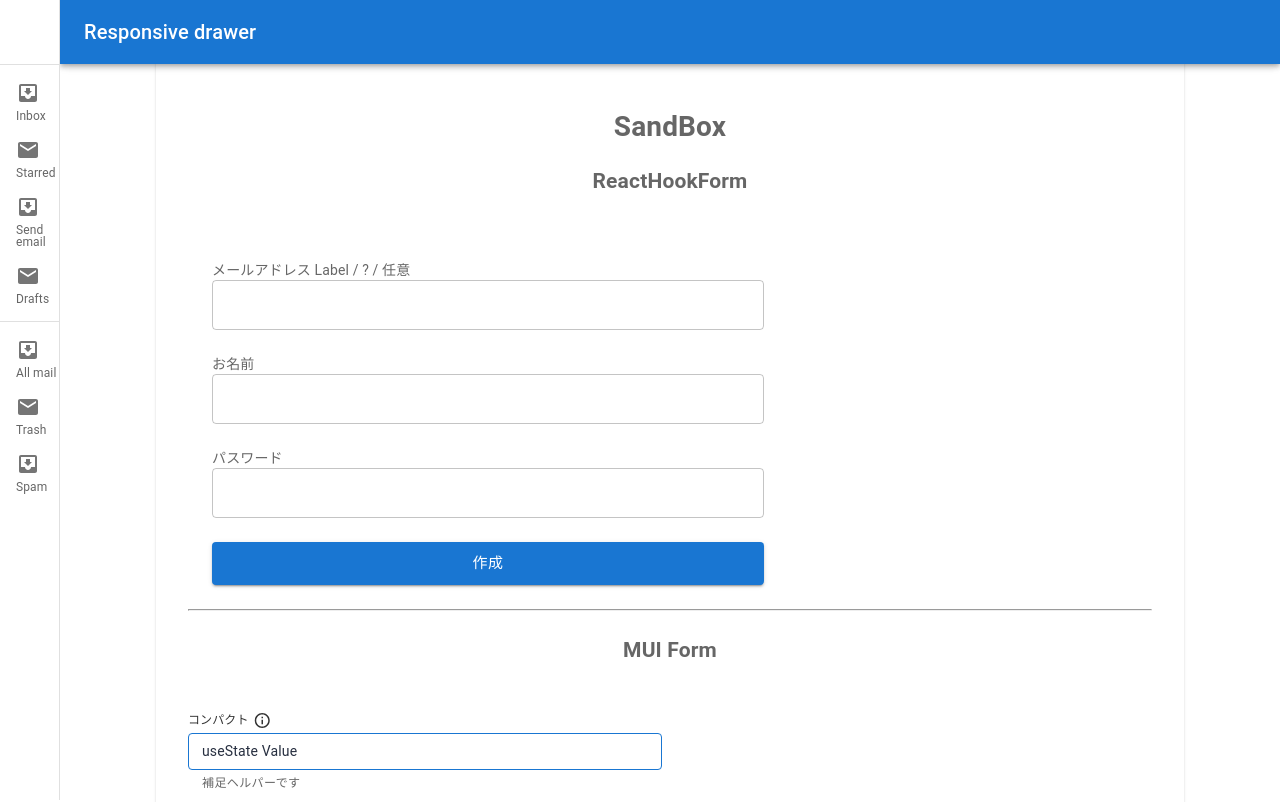
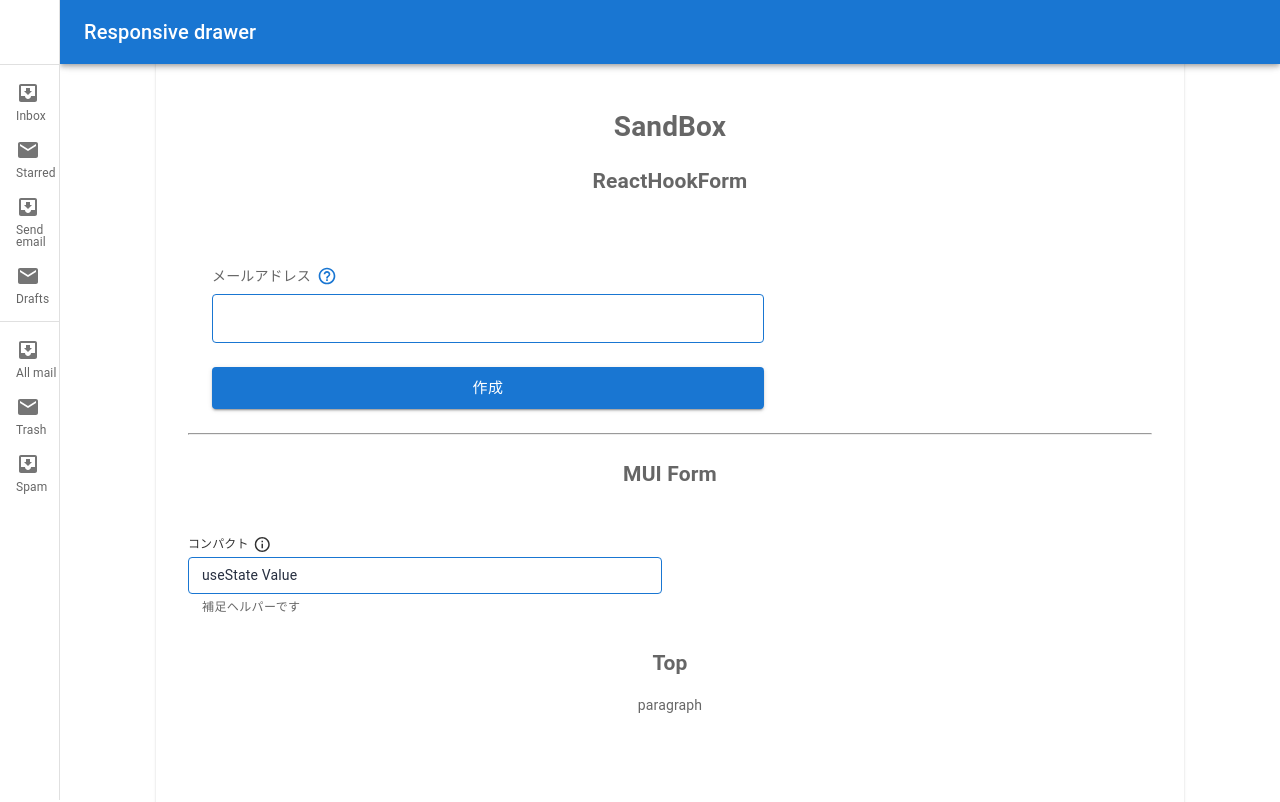
Before and after one commit to BoxPistols/MUI-SandBox_220430, a React (Create React App) app: page /sand-box in a window 1280 px wide. Shown: the top 802 px of the page. Built offline with nearby package versions, Linux system fonts and the light colour scheme.

Commit message:
半分切り出し

```diff
--- a/src/components/Form/ReactHookForm.tsx
+++ b/src/components/Form/ReactHookForm.tsx
@@ -1,5 +1,8 @@
-import React from 'react'
+import HelpOutlineIcon from '@mui/icons-material/HelpOutline'
+
+import React, { ElementType, FC, ReactNode } from 'react'
 import {
+  alpha,
   Button,
   Container,
   FormControl,
@@ -10,32 +13,9 @@ import {
   TextField,
 } from '@mui/material'
 import { SubmitHandler, useForm } from 'react-hook-form'
+import Tooltip, { TooltipProps, tooltipClasses } from '@mui/material/Tooltip'
 import { yupResolver } from '@hookform/resolvers/yup'
 import * as yup from 'yup'
-
-type Props = {
-  id?: string
-  htmlFor?: string
-  inLabelName?: string
-  labelTitle?: string
-  placeholder?: string
-  helperText?: string
-  size?: 'small' | 'medium' | undefined
-  tooltip?: boolean
-  // placement?: TooltipProps['placement']
-  value?: string
-  // TODO: 型付け
-  icon?: any
-  tooltipTitle?: any
-  onChangeValue?: any
-}
-
-// フォームの型
-interface SampleFormInput {
-  email: string
-  name: string
-  password: string
-}
 
 // バリデーションルール
 const schema = yup.object({
@@ -43,16 +23,16 @@ const schema = yup.object({
     .string()
     .required('必須です')
     .email('正しいメールアドレス入力してね'),
-  name: yup.string().required('必須です'),
-  password: yup
-    .string()
-    .required('必須です')
-    .min(6, '6文字以上で入力してください')
-    .matches(
-      // /^(?=.*[A-Za-z])(?=.*\d)(?=.*[@$!%*#?&])[A-Za-z\d@$!%*#?&].*$/,
-      /^(?=.*[A-Za-z])(?=.*\d)(?=.*[@$!%*#?&]).*$/,
-      'パスワードが弱いです。英数字、記号@$!%*#のいずれかを含めてください'
-    ),
+  // name: yup.string().required('必須です'),
+  // password: yup
+  //   .string()
+  //   .required('必須です')
+  //   .min(6, '6文字以上で入力してください')
+  //   .matches(
+  //     // /^(?=.*[A-Za-z])(?=.*\d)(?=.*[@$!%*#?&])[A-Za-z\d@$!%*#?&].*$/,
+  //     /^(?=.*[A-Za-z])(?=.*\d)(?=.*[@$!%*#?&]).*$/,
+  //     'パスワードが弱いです。英数字、記号@$!%*#のいずれかを含めてください'
+  //   ),
 })
 
 //  Custom Label
@@ -66,11 +46,71 @@ const CustomLabel = styled(InputLabel)(({ theme }) => ({
 //  Custom Input Form
 const CustomInput = styled(TextField)(({ theme }) => ({
   '.MuiInputBase-input.MuiOutlinedInput-input': {
-    padding: '0.85em',
+    padding: '0.8em',
+  },
+  '& .MuiOutlinedInput-root': {
+    '& fieldset': {
+      borderColor: theme.palette.primary.main,
+    },
+    '&:hover fieldset': {
+      borderColor: `${alpha(theme.palette.primary.main, 0.5)}`,
+    },
+    '&.Mui-focused fieldset': {
+      borderColor: `${alpha(theme.palette.primary.main, 1)}`,
+    },
+    // エラー表示
+    '&.Mui-error fieldset': {
+      borderColor: theme.palette.error.main,
+    },
+    '&.Mui-error:hover fieldset': {
+      borderColor: `${alpha(theme.palette.error.main, 0.5)}`,
+    },
+    '&.Mui-focused.Mui-error:hover fieldset': {
+      borderColor: `${alpha(theme.palette.error.main, 1)}`,
+    },
   },
 }))
 
-export const ReactHookForm = () => {
+// ToolTip
+
+// Types
+type Props = Partial<{
+  // children: ReactNode
+  id: string
+  htmlFor: string
+  formType: string
+  TooltipTitleIconComponent?: ReactNode
+  labelTitle: string
+  required: boolean
+
+  placeholder: string
+  helperText: string
+
+  size: 'small' | 'medium' | undefined
+  // tooltip: boolean
+  value: string
+  // placement: TooltipProps['placement']
+  // TODO: 型付け
+  icon: any
+  tooltipTitle: any
+  onChangeValue: any
+}>
+
+// フォームの型
+interface SampleFormInput {
+  email: string
+  name: string
+  password: string
+}
+
+export const ReactHookForm: FC<Props> = ({
+  id,
+  // children,
+  TooltipTitleIconComponent,
+  labelTitle,
+  required,
+  formType,
+}) => {
   const {
     register,
     handleSubmit,
@@ -78,6 +118,13 @@ export const ReactHookForm = () => {
   } = useForm<SampleFormInput>({
     resolver: yupResolver(schema),
   })
+  /**
+  const schema: OptionalObjectSchema<{
+    email: RequiredStringSchema<string | undefined, AnyObject>;
+    }, AnyObject, TypeOfShape<{
+    email: RequiredStringSchema<string | undefined, AnyObject>;
+  }>>
+  */
 
   // フォーム送信時の処理
   const onSubmit: SubmitHandler<SampleFormInput> = (data) => {
@@ -90,21 +137,42 @@ export const ReactHookForm = () => {
       <Container maxWidth="sm" sx={{ margin: 'auto', pt: 5 }}>
         <Stack spacing={3}>
           <FormControl>
-            <CustomLabel shrink htmlFor="mailAddress">
-              メールアドレス Label / ? / 任意
+            <CustomLabel shrink htmlFor={id}>
+              {labelTitle}
+              {TooltipTitleIconComponent && (
+                <Tooltip
+                  title={TooltipTitleIconComponent}
+                  arrow
+                  placement="top-start"
+                >
+                  <Button
+                    sx={{
+                      margin: '0 0 .2em 0',
+                      '&.MuiButton-root': {
+                        padding: '6px',
+                        minWidth: 'fit-content',
+                      },
+                    }}
+                  >
+                    <HelpOutlineIcon fontSize="small" />
+                  </Button>
+                </Tooltip>
+              )}
             </CustomLabel>
             <CustomInput
-              id="mailAddress"
-              required
-              type="email"
+              required={required}
+              id={id}
+              type={formType}
               {...register('email')}
               error={'email' in errors}
               helperText={errors.email?.message}
             />
           </FormControl>
 
-          <FormControl>
-            <CustomLabel htmlFor="addName">お名前</CustomLabel>
+          {/* <FormControl>
+            <CustomLabel shrink htmlFor="addName">
+              お名前
+            </CustomLabel>
             <CustomInput
               id="addName"
               required
@@ -113,9 +181,9 @@ export const ReactHookForm = () => {
               error={'name' in errors}
               helperText={errors.name?.message}
             />
-          </FormControl>
+          </FormControl> */}
 
-          <FormControl>
+          {/* <FormControl>
             <CustomLabel shrink htmlFor="addPass">
               パスワード
             </CustomLabel>
@@ -127,7 +195,7 @@ export const ReactHookForm = () => {
               error={'password' in errors}
               helperText={errors.password?.message}
             />
-          </FormControl>
+          </FormControl> */}
 
           <FormControl>
             <Button
--- a/src/components/SandBox.tsx
+++ b/src/components/SandBox.tsx
@@ -7,7 +7,7 @@ import InfoOutlinedIcon from '@mui/icons-material/InfoOutlined'
 import Tooltip, { TooltipProps, tooltipClasses } from '@mui/material/Tooltip'
 
 // import CustomTypo from './CustomTypo'
-import { Stack } from '@mui/material'
+import { Button, Stack, Typography } from '@mui/material'
 
 const longText = `
 Aliquam eget finibus ante, non facilisis lectus. Sed vitae dignissim est, vel aliquam tellus.
@@ -31,7 +31,18 @@ export default function SandBox() {
       <h1>SandBox</h1>
       <Stack spacing={3}>
         <h2>ReactHookForm</h2>
-        <ReactHookForm />
+        <ReactHookForm
+          id="addMail"
+          required
+          formType="addMail"
+          labelTitle="メールアドレス"
+          TooltipTitleIconComponent={
+            <Typography>
+              Lorem ipsum dolor sit amet consectetur adipisicing elit. Autem,
+              laboriosam?
+            </Typography>
+          }
+        />
 
         <hr />
         <h2>MUI Form</h2>
@@ -67,13 +78,7 @@ export default function SandBox() {
           helperText="補足ヘルパーです"
           // placement="top-end"
         />
-        <InputForm
-          id="sf2"
-          labelTitle="medium"
-          size="medium"
-          // helperText="ヘルパー"
-        />
-        <InputForm id="sf3" labelTitle="サイズ無指定" helperText="ヘルパー" /> */}
+        */}
         </Box>
       </Stack>
     </div>
```
Also changed, not shown: src/components/Form/Props.tsx (added, +16 -0 lines).
